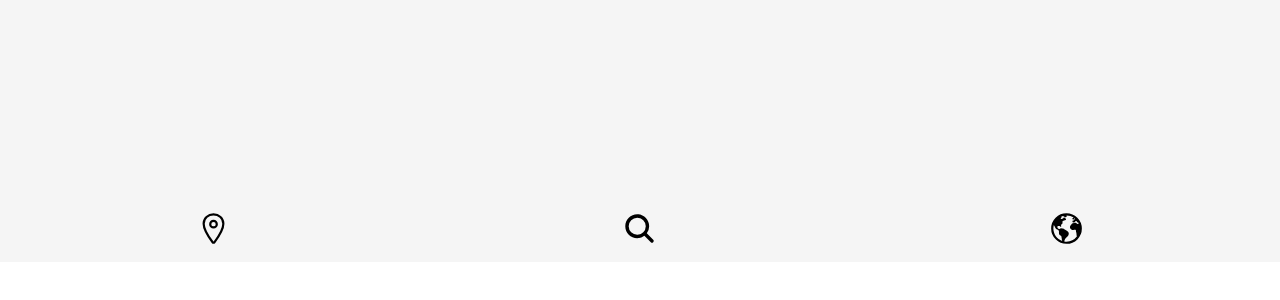
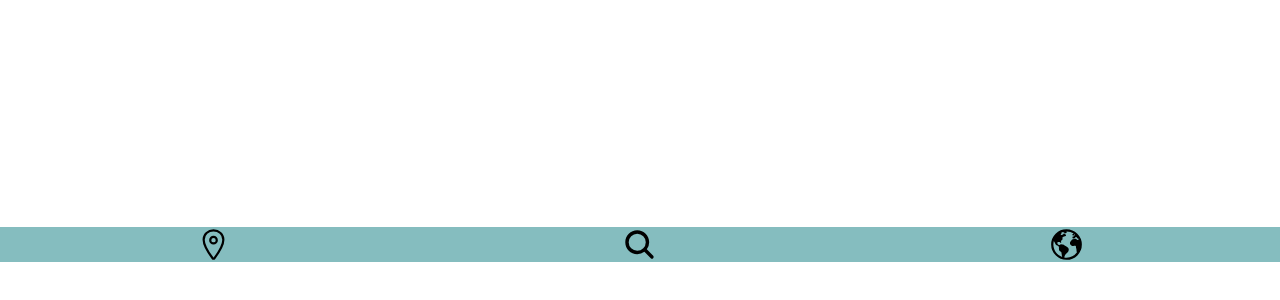
Before and after one commit to ameeshap/plinkweather, a React (Vite) app in the folder plinkapp/: page / in a window 1280 px wide. Shown: the part 538-838 px from the top of the page. After the commit the page ends 800 px from the top, so only its background shows below. Built offline with nearby package versions, Linux system fonts and the light colour scheme.

Commit message:
Overflow issues with bottom navbar (#9)

```diff
--- a/plinkapp/package.json
+++ b/plinkapp/package.json
@@ -1,5 +1,5 @@
 {
-  "name": "PlinkApp",
+  "name": "plinkapp",
   "private": true,
   "version": "0.0.0",
   "type": "module",
--- a/plinkapp/src/components/Navbar.tsx
+++ b/plinkapp/src/components/Navbar.tsx
@@ -1,5 +1,4 @@
 import { IoSearch } from 'react-icons/io5'
-import { IoListOutline } from 'react-icons/io5'
 import { IoLocationOutline } from 'react-icons/io5'
 import { IoEarth } from 'react-icons/io5'
 import { Link } from 'react-router-dom'
@@ -8,8 +7,8 @@ const iconSize = 35
 
 const Navbar = () => {
   return (
-    <main className="pb-4 w-screen bg-cardwhite flex flex-grow sticky bottom-0">
-      <ul className="flex flex-row sticky w-screen justify-around">
+    <nav className="absolute bottom-0 mx-auto my-auto w-screen">
+      <ul className="min-w-screen flex flex-row justify-around bg-tempblue">
         {/* Link to Current Location */}
         <li className="">
           <IoLocationOutline color="black" size={iconSize}>
@@ -31,7 +30,7 @@ const Navbar = () => {
           </IoEarth>
         </li>
       </ul>
-    </main>
+    </nav>
   )
 }
 
--- a/plinkapp/src/pages/LocationPage.tsx
+++ b/plinkapp/src/pages/LocationPage.tsx
@@ -2,12 +2,11 @@ import Navbar from '@/components/Navbar.tsx'
 
 const LocationPage = () => {
   return (
-    <>
-      <main className="flex w-screen min-h-screen flex-col items-center justify-between bg-bgwhite">
-        {/* Content for Page */}
-      </main>
+    <main className="mx-auto my-auto bg-blue-200">
+      {/* Content for Page */}
       <Navbar />
-    </>
+      {/* <div className="bg-black"></div> */}
+    </main>
   )
 }
 
```
Also changed, not shown: 1 other file (tests, documents, lock files or other folders).
